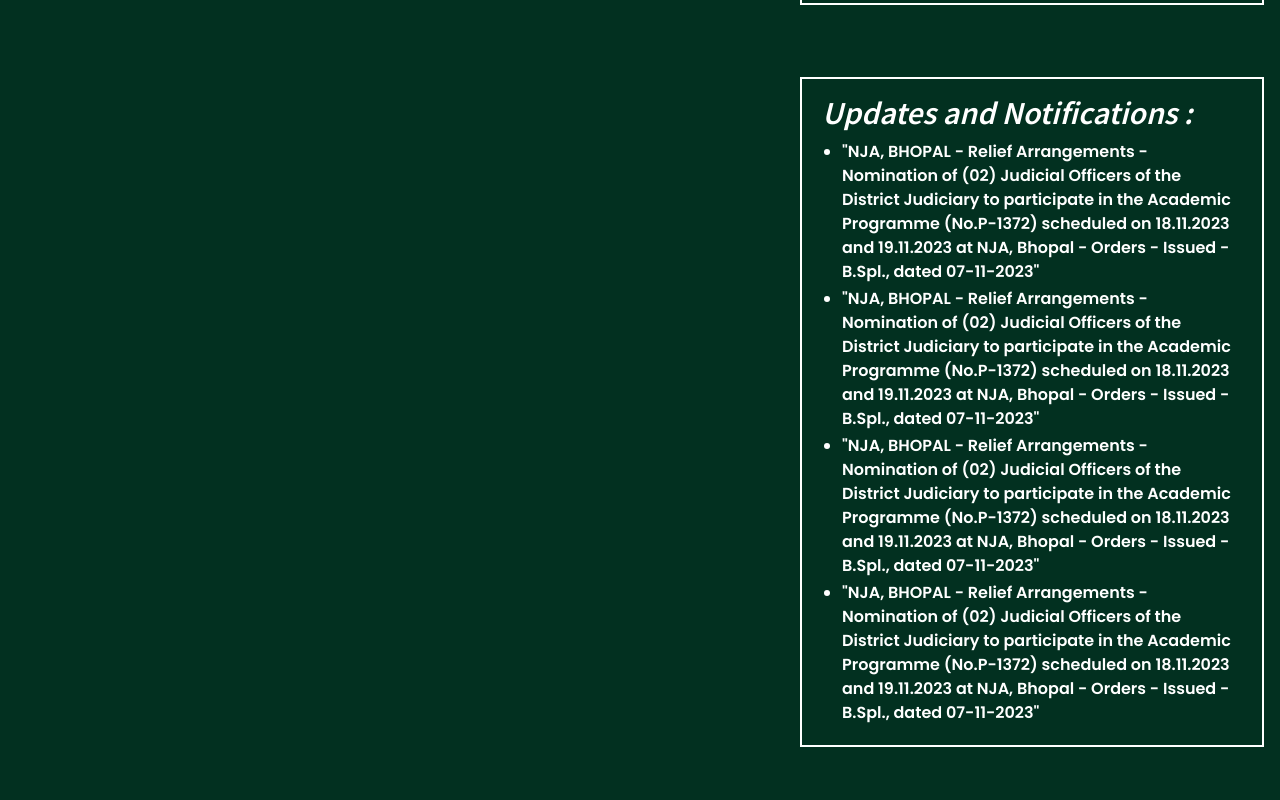
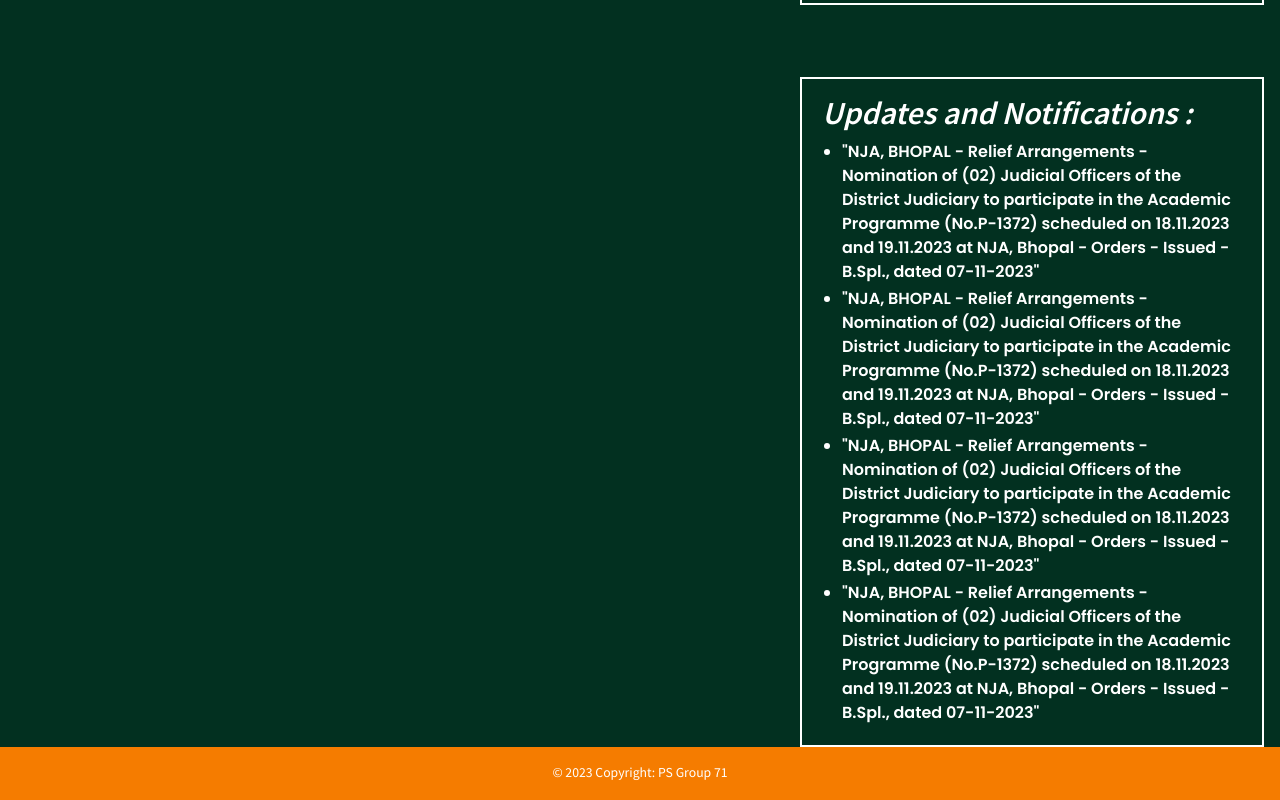
Before and after one commit to Shaik-Amaan-Ahmed/e-portal-for-case-management, a React (Create React App) app: page / in a window 1280 px wide. Shown: the part 2231-3031 px from the top of the page. Before the commit the page ends 2978 px from the top, so only its background shows below. Built offline with nearby package versions, Linux system fonts and the light colour scheme.

Commit message:
pulled footer from susheel

```diff
--- /dev/null
+++ b/src/Scenes/HomePage/Footer.js
@@ -0,0 +1,16 @@
+import React from 'react';
+
+export default function App() {
+  return (
+    <footer
+      className="bg-orange-700 text-center lg:text-left">
+      <div className="p-4 text-center text-neutral-700 dark:text-neutral-200">
+        © 2023 Copyright:
+        <a
+          className="text-neutral-800 dark:text-neutral-400"
+          href="/"
+        > PS Group 71</a>
+      </div>
+    </footer>
+  );
+}
--- a/src/Scenes/HomePage/HomePage.js
+++ b/src/Scenes/HomePage/HomePage.js
@@ -5,6 +5,7 @@
 import Slider from './Slider';
 import { useState, useEffect } from 'react';
 import { ArrowUpwardRounded } from '@mui/icons-material';
+import Footer from './Footer';
 
 
 
@@ -43,8 +44,7 @@
         <NoticeBoard />
         <NoticeBoard />
         <NoticeBoard />
-
-
+        <Footer/>
       </div>
     </>
 
```
